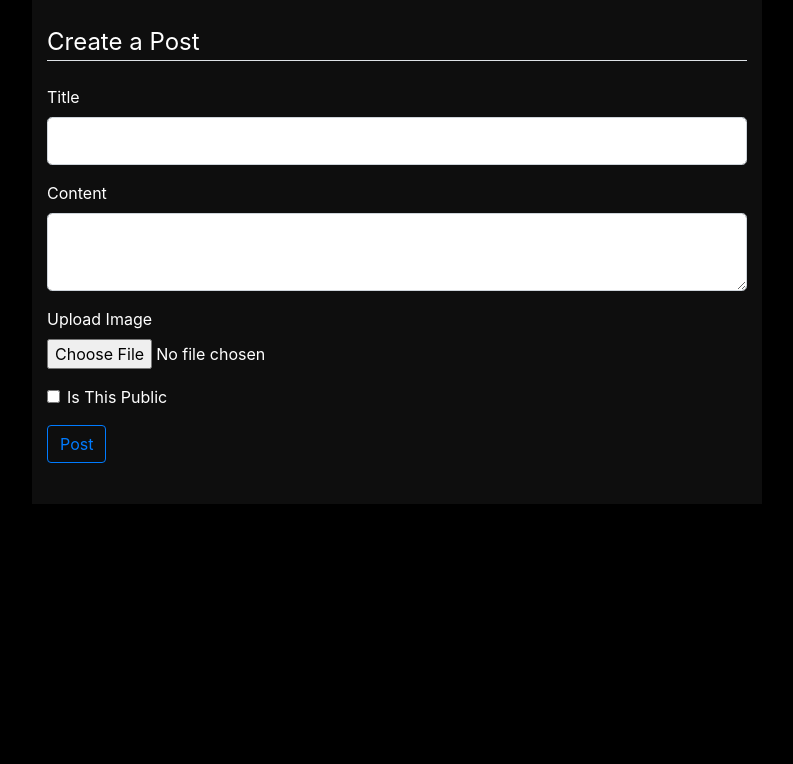
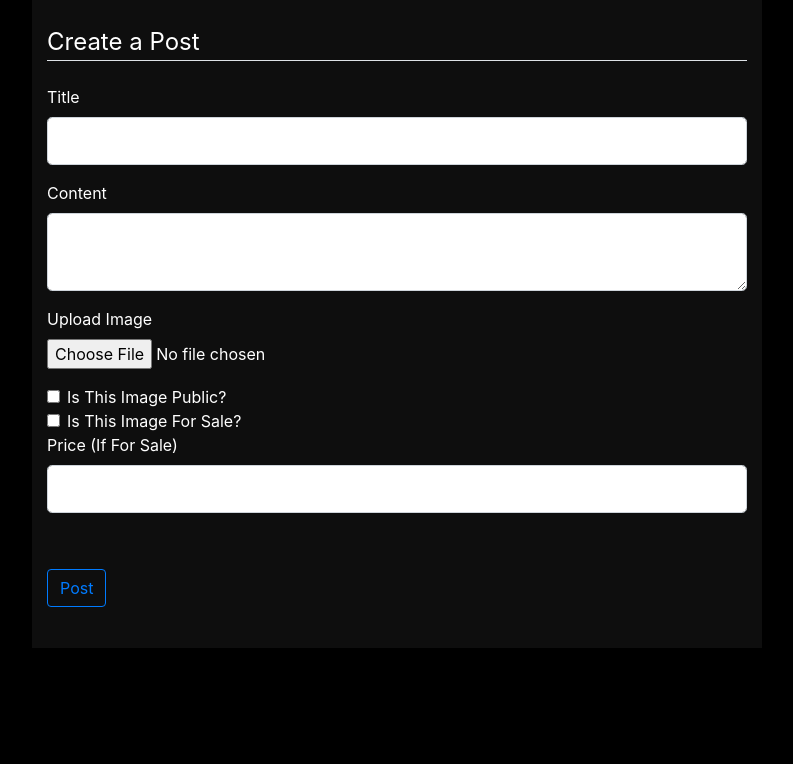
Before and after one commit to jere-mie/jermgur, a Flask app: page /newpost in a window 1280 px wide. Shown: the part 141-905 px from the top of the page, without its empty margins (53-846 px from the left). Before the commit the page ends 645 px from the top, so only its background shows below. Run offline with Flask 2, Linux system fonts and the light colour scheme; the visitor is signed in with stand-in values (Sample User, id 1); parts of the project's set-up code (start-up, migrations or seed data) failed here and were passed over; some libraries are stand-ins or nearby versions.

Commit message:
added selling and improved setup

```diff
--- a/website/forms.py
+++ b/website/forms.py
@@ -1,6 +1,6 @@
 from flask_wtf import FlaskForm
-from wtforms import StringField, PasswordField, SubmitField, BooleanField, TextAreaField, FileField
-from wtforms.validators import DataRequired, Length, EqualTo, ValidationError
+from wtforms import StringField, PasswordField, SubmitField, BooleanField, TextAreaField, FileField, DecimalField
+from wtforms.validators import DataRequired, Length, EqualTo, ValidationError, NumberRange
 from website.models import User, Post
 from website import db
 
@@ -26,9 +26,22 @@ class Login(FlaskForm):
 class PostForm(FlaskForm):
     title = StringField('Title', validators=[DataRequired(), Length(min=5, max=50)])
     image = FileField('Upload Image', validators=[DataRequired()])
-    public = BooleanField("Is This Public")
+    public = BooleanField("Is This Image Public?")
     content = TextAreaField('Content', validators=[DataRequired()])
+    title = StringField('Title', validators=[DataRequired(), Length(min=5, max=50)])
+    price = DecimalField('Price (If For Sale)', validators=[DataRequired(), NumberRange(min=0.0)])
+    forSale = BooleanField('Is This Image For Sale?')
     submit = SubmitField('Post')
+
+class EditForm(FlaskForm):
+    title = StringField('Title', validators=[DataRequired(), Length(min=5, max=50)])
+    public = BooleanField("Is This Image Public?")
+    content = TextAreaField('Content', validators=[DataRequired()])
+    title = StringField('Title', validators=[DataRequired(), Length(min=5, max=50)])
+    price = DecimalField('Price (If For Sale)', validators=[DataRequired(), NumberRange(min=0.0)])
+    forSale = BooleanField('Is This Image For Sale?')
+    submit = SubmitField('Post')
+
 
 class ReplyForm(FlaskForm):
     title = StringField('Title', validators=[DataRequired(), Length(min=5, max=50)])
--- a/website/routes.py
+++ b/website/routes.py
@@ -1,11 +1,12 @@
 from flask import render_template, url_for, flash, redirect, request
 from website import app, db
-from website.forms import Register, Login, PostForm, ReplyForm
+from website.forms import Register, Login, PostForm, ReplyForm, EditForm
 from website.models import User, Post, Reply, Sale
 from flask_login import login_user, current_user, logout_user, login_required
 import os
 import bcrypt
 import secrets
+import shutil
 
 @app.route('/home', methods=['GET'])
 @app.route('/', methods=['GET'])
@@ -40,7 +41,7 @@ def register():
         user = User(username=form.username.data, password=hashed)
         db.session.add(user)
         db.session.commit()
-        if not os.path.exists(f"website/uploads"):
+        if not os.path.exists(f"website/static/uploads"):
             os.mkdir(f"website/static/uploads")
         if not os.path.exists(f"website/uploads/{form.username.data}"):
             os.mkdir(f"website/static/uploads/{form.username.data}")
@@ -80,7 +81,7 @@ def newPost():
             temp = Post.query.filter_by(anonid=anonid).first()
             if not temp:
                 break
-        post = Post(title=form.title.data, content=form.content.data, author=current_user, public=form.public.data, image=form.image.data.filename, anonid=anonid)
+        post = Post(title=form.title.data, content=form.content.data, author=current_user, public=form.public.data, image=form.image.data.filename, anonid=anonid, price=form.price.data, forSale = form.forSale.data)
         db.session.add(post)
         db.session.commit()
         form.image.data.save(f"website/static/uploads/{current_user.username}/"+form.image.data.filename)
@@ -112,24 +113,28 @@ def updatePost(post_id):
     if post.author!=current_user:
         flash('You cannot update someone else\'s post!', 'danger')
         return redirect(url_for('home'))
-    form = PostForm()
+    form = EditForm()
 
     if form.validate_on_submit():
-        os.remove(f'website/static/uploads/{current_user.username}/{post.image}')
+        # os.remove(f'website/static/uploads/{current_user.username}/{post.image}')
         post.title = form.title.data
         post.content = form.content.data
-        post.image = form.image.data.filename
+        # post.image = form.image.data.filename
         post.public = form.public.data
+        post.price = form.price.data
+        post.forSale = form.forSale.data
         db.session.commit()
-        form.image.data.save(f"website/static/uploads/{current_user.username}/"+form.image.data.filename)
+        # form.image.data.save(f"website/static/uploads/{current_user.username}/"+form.image.data.filename)
         flash('You have successfully updated the post!', 'success')
         return redirect(url_for("home"))
     elif request.method == 'GET':
         form.title.data = post.title
         form.content.data = post.content
         form.public.data = post.public
-    return render_template("newPost.html", form=form, legend='Update Post')
-
+        form.price.data = post.price
+        form.forSale.data = post.forSale
+        return render_template("newPost.html", form=form, legend='Update Post', editing=True)
+    return 'big error'
 
 @app.route('/post/<post_id>', methods=['GET', 'POST'])
 def seePost(post_id):
@@ -149,3 +154,23 @@ def reply(post_id):
         flash('You have successfully added a reply!', 'success')
         return render_template('post.html', post=post)
     return render_template("reply.html", form=form, legend='Reply to a Post')
+
+@app.route('/post/<post_id>/buy', methods=['GET', 'POST'])
+@login_required
+def buy(post_id):
+    post = Post.query.filter_by(anonid=post_id).first()
+    if not post:
+        flash('Post not found!', 'danger')
+    elif post.author == current_user:
+        flash('You cannot buy your own post!', 'danger')
+    else:
+        if current_user.money >= post.price:
+            shutil.move(f"website/static/uploads/{post.author.username}/"+post.image, f"website/static/uploads/{current_user.username}/"+post.image)
+            current_user.money -= post.price
+            post.author.money += post.price
+            post.author = current_user
+            db.session.commit()
+            flash('Successfully bought the image!', 'success')
+        else:
+            flash('You did not have enough money!', 'danger')
+    return redirect(url_for('home'))
--- a/website/templates/newPost.html
+++ b/website/templates/newPost.html
@@ -31,6 +31,8 @@
                         {{ form.content(class="form-control form-control-lg") }}
                     {% endif %}
                 </div>
+
+                {% if not editing %}
                 <div class="form-group">
                     {{ form.image.label(class="form-control-label") }}
                     {% if form.image.errors %}
@@ -44,11 +46,31 @@
                         {{ form.image(class="form-control-file") }}
                     {% endif %}
                 </div>
+                {% endif %}
+
                 <div class="form-check">
                     {{ form.public(class="form-check-input") }}
                     {{ form.public.label(class="form-check-label") }}
                 </div>
-            </fieldset>
+                <div class="form-check">
+                    {{ form.forSale(class="form-check-input") }}
+                    {{ form.forSale.label(class="form-check-label") }}
+                </div>
+                <div class="form-group">
+                    {{ form.price.label(class="form-control-label") }}
+                    {% if form.price.errors %}
+                        {{ form.price(class="form-control form-control-lg is-invalid") }}
+                        <div class="invalid-feedback">
+                            {% for error in form.price.errors %}
+                                <span>{{ error }}</span>
+                            {% endfor %}
+                        </div>
+                    {% else %}
+                        {{ form.price(class="form-control form-control-lg") }}
+                    {% endif %}
+                </div>
+
+            </fieldset><br>
             <div class="form-group">
                 {{ form.submit(class='btn btn-outline-primary') }}
             </div>
--- a/website/templates/post.html
+++ b/website/templates/post.html
@@ -4,6 +4,9 @@
     <p>{{ post.author.username }} <small>  Posted on {{ post.date.strftime('%Y-%m-%d') }}</small></p>
     <hr>
     <h3>{{ post.title }}</h3>
+    {% if post.forSale %}
+    <h4>For sale: <span class="thin">{{ "$%.2f"|format(post.price) }}</span></h4>
+    {% endif %}
     <img src="{{ url_for('static', filename='uploads/'+post.author.username+'/'+post.image) }}" width="500px">
     <p>{{ post.content }}</p>
     {% if current_user==post.author %}
```
Also changed, not shown: website/templates/account.html (+10 -3 lines), website/templates/home.html (+8 -0 lines).
